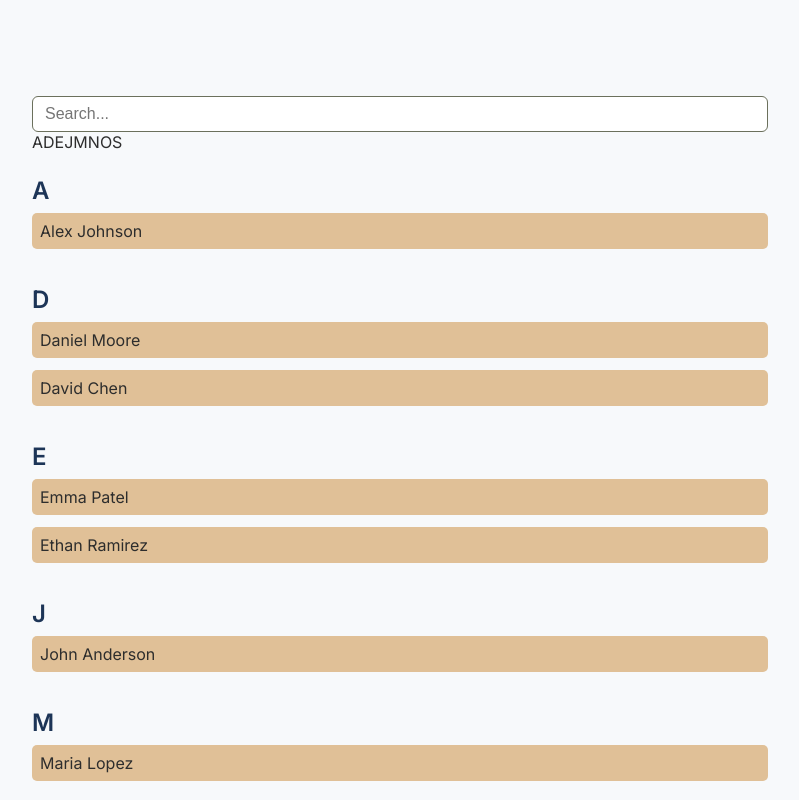
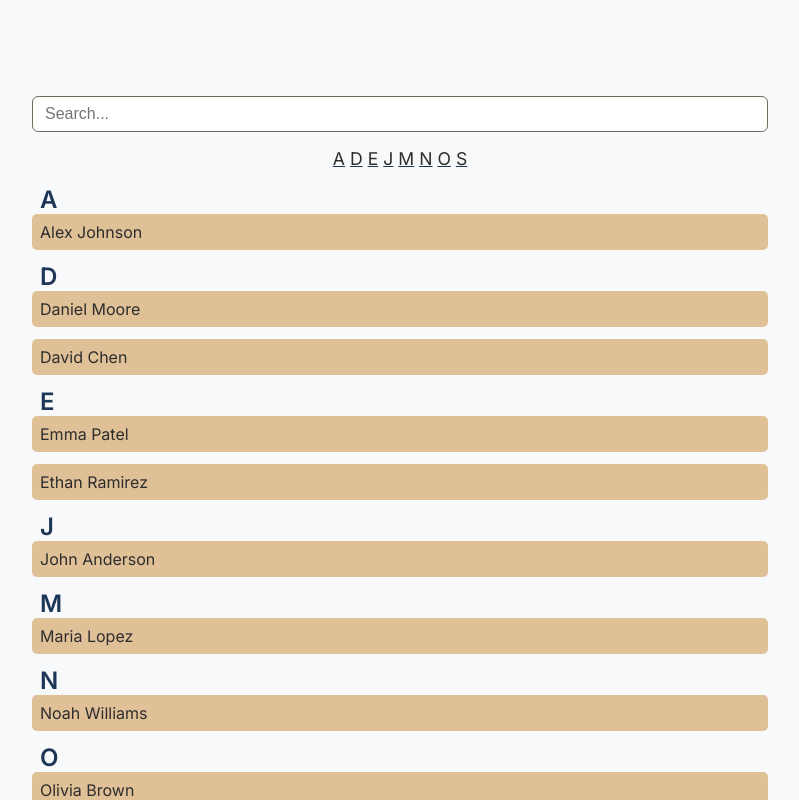
Before and after one commit to Brijsunil2/soldier-directory, a React (Vite) app: page / in a window 1280 px wide. Shown: the top 800 px of the page, without its empty margins (240-1039 px from the left). Built offline with nearby package versions, Linux system fonts and the light colour scheme.

Commit message:
style(LetterNav): add basic styling to letter navigation

```diff
--- a/src/components/Directory/Directory.css
+++ b/src/components/Directory/Directory.css
@@ -7,8 +7,7 @@
 .directory > .directory-letter-header {
   font-weight: 600;
   color: var(--color-primary);
-  margin-top: 1.5rem;
-  margin-bottom: 0.5rem;
+  margin: 0 0.5rem;
 }
 
 .directory > .directory-listing {
--- a/src/components/Directory/Directory.jsx
+++ b/src/components/Directory/Directory.jsx
@@ -4,7 +4,7 @@ import DirectoryListing from "./DirectoryListing";
 import { sortDirectoryByName } from "../../utils/sortByName";
 import SearchBar from "../SearchBar/SearchBar";
 import { fuzzyFilter } from "../../utils/filterSearch";
-import LetterNav from "./LetterNav";
+import LetterNav from "../LetterNav/LetterNav";
 
 const Directory = ({ directoryData }) => {
   const [data, setData] = useState(sortDirectoryByName(directoryData ?? []));
@@ -34,7 +34,6 @@ const Directory = ({ directoryData }) => {
         <SearchBar onChangeFunc={handleSearchOnChange} />
         <LetterNav letters={letters} />
       </div>
-
       {data.map((listing, index) => {
         const key = listing.id ?? listing.name ?? index;
         const currentLetter = listing?.name?.charAt(0)?.toUpperCase();
--- /dev/null
+++ b/src/components/LetterNav/LetterNav.css
@@ -0,0 +1,19 @@
+.letters-nav-container {
+  display: flex;
+  width: 100%;
+  gap: 5px;
+  flex-wrap: wrap;
+  margin: 1rem 0;
+  color: var(--color-primary);
+  justify-content: center;
+  text-decoration: underline;
+}
+
+.letters-nav-container > .letter-link {
+  font-size: 1.1rem;
+}
+
+.letters-nav-container > .letter-link:hover {
+  color: var(--color-hover);
+  transition: background-color 0.3s, color 0.3s;
+}
--- a/src/components/Directory/LetterNav.jsx
+++ b/src/components/LetterNav/LetterNav.jsx
@@ -1,13 +1,13 @@
-import "./Directory.css";
+import "./LetterNav.css";
 
 const LetterNav = ({ letters = [] }) => {
   if (!letters.length) return null;
   return (
-    <nav className="directory-letters" aria-label="Directory letters">
+    <nav className="letters-nav-container" aria-label="Directory letters">
       {letters.map((letter) => (
         <a
           key={letter}
-          className="directory-letter-link"
+          className="letter-link"
           href={`#letter-${letter}`}
         >
           {letter}
```
